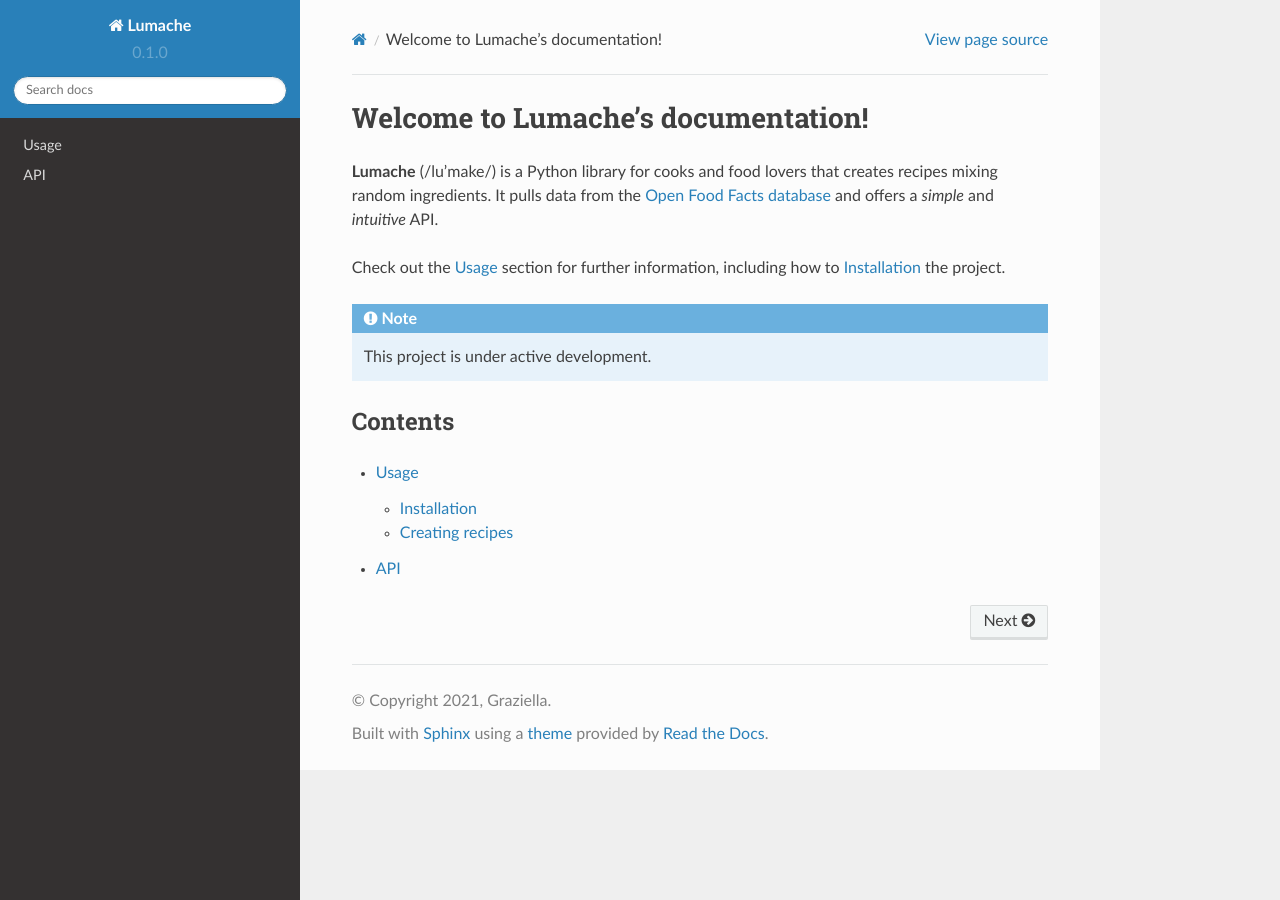
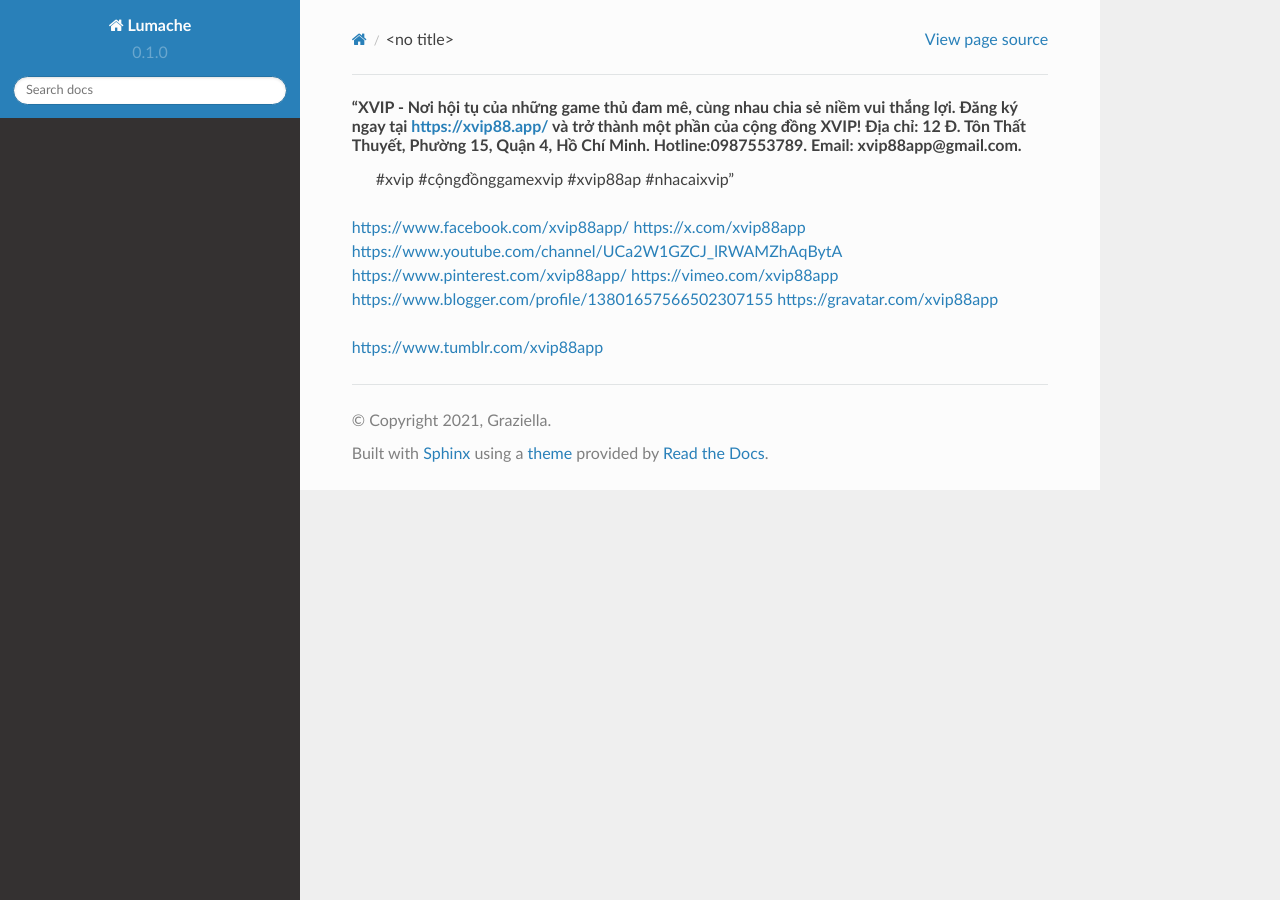
Before and after one commit to xvip88app/xvip88app, a Sphinx documentation site: the page built from docs/source/index.rst, in a window 1280 px wide. Built offline with Sphinx 7.4.7 and the Read the Docs theme 2.0.0, drawn with Linux system fonts in a browser that asks for light colours.

Commit message:
Update index.rst

```diff
--- a/docs/source/index.rst
+++ b/docs/source/index.rst
@@ -1,22 +1,11 @@
-Welcome to Lumache's documentation!
-===================================
+"XVIP - Nơi hội tụ của những game thủ đam mê, cùng nhau chia sẻ niềm vui thắng lợi. Đăng ký ngay tại https://xvip88.app/ và trở thành một phần của cộng đồng XVIP! Địa chỉ: 12 Đ. Tôn Thất Thuyết, Phường 15, Quận 4, Hồ Chí Minh. Hotline:0987553789. Email: xvip88app@gmail.com.
+ #xvip #cộngđồnggamexvip #xvip88ap #nhacaixvip"
+https://www.facebook.com/xvip88app/
+https://x.com/xvip88app
+https://www.youtube.com/channel/UCa2W1GZCJ_lRWAMZhAqBytA
+https://www.pinterest.com/xvip88app/
+https://vimeo.com/xvip88app
+https://www.blogger.com/profile/13801657566502307155
+https://gravatar.com/xvip88app
 
-**Lumache** (/lu'make/) is a Python library for cooks and food lovers
-that creates recipes mixing random ingredients.
-It pulls data from the `Open Food Facts database <https://world.openfoodfacts.org/>`_
-and offers a *simple* and *intuitive* API.
-
-Check out the :doc:`usage` section for further information, including
-how to :ref:`installation` the project.
-
-.. note::
-
-   This project is under active development.
-
-Contents
---------
-
-.. toctree::
-
-   usage
-   api
+https://www.tumblr.com/xvip88app
```
